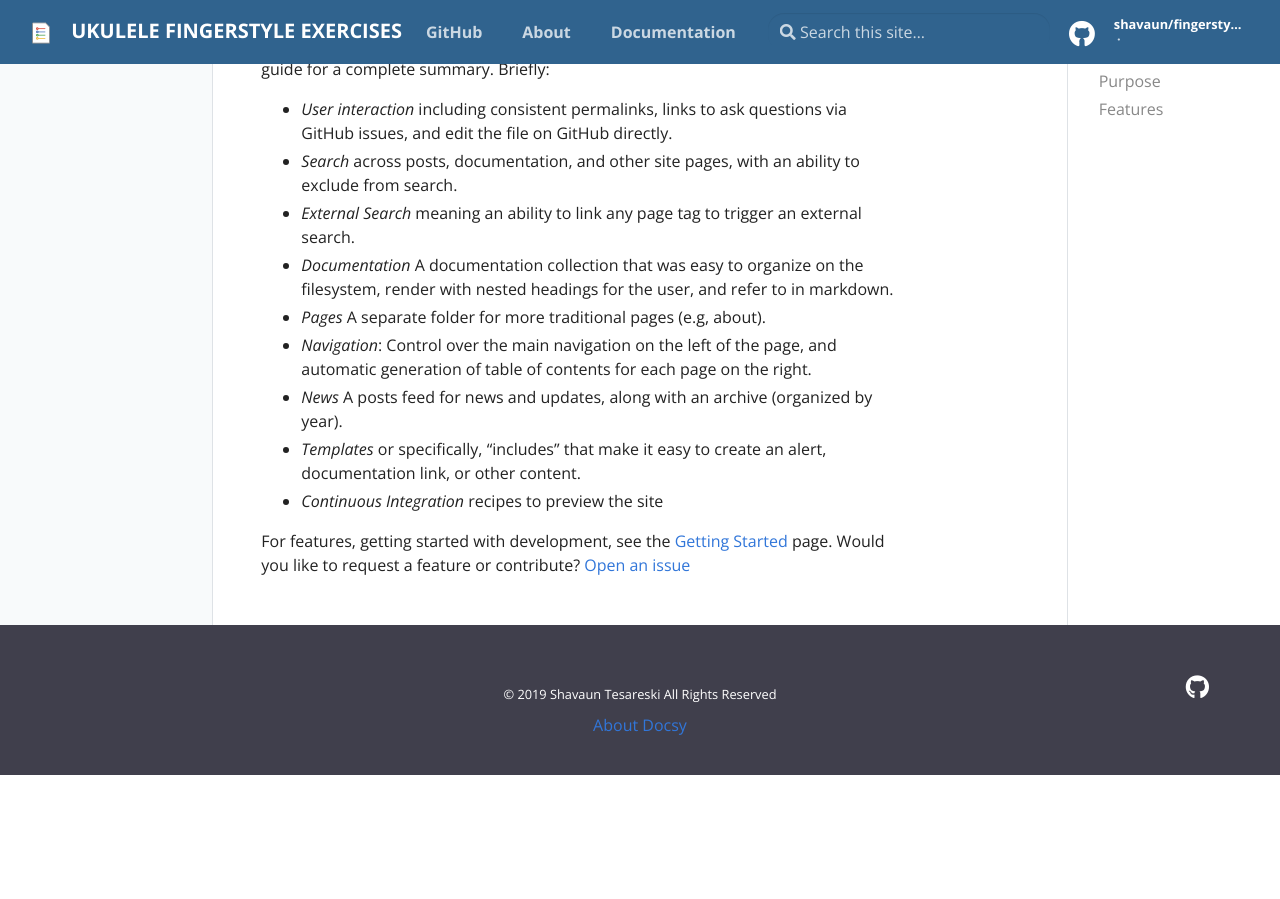
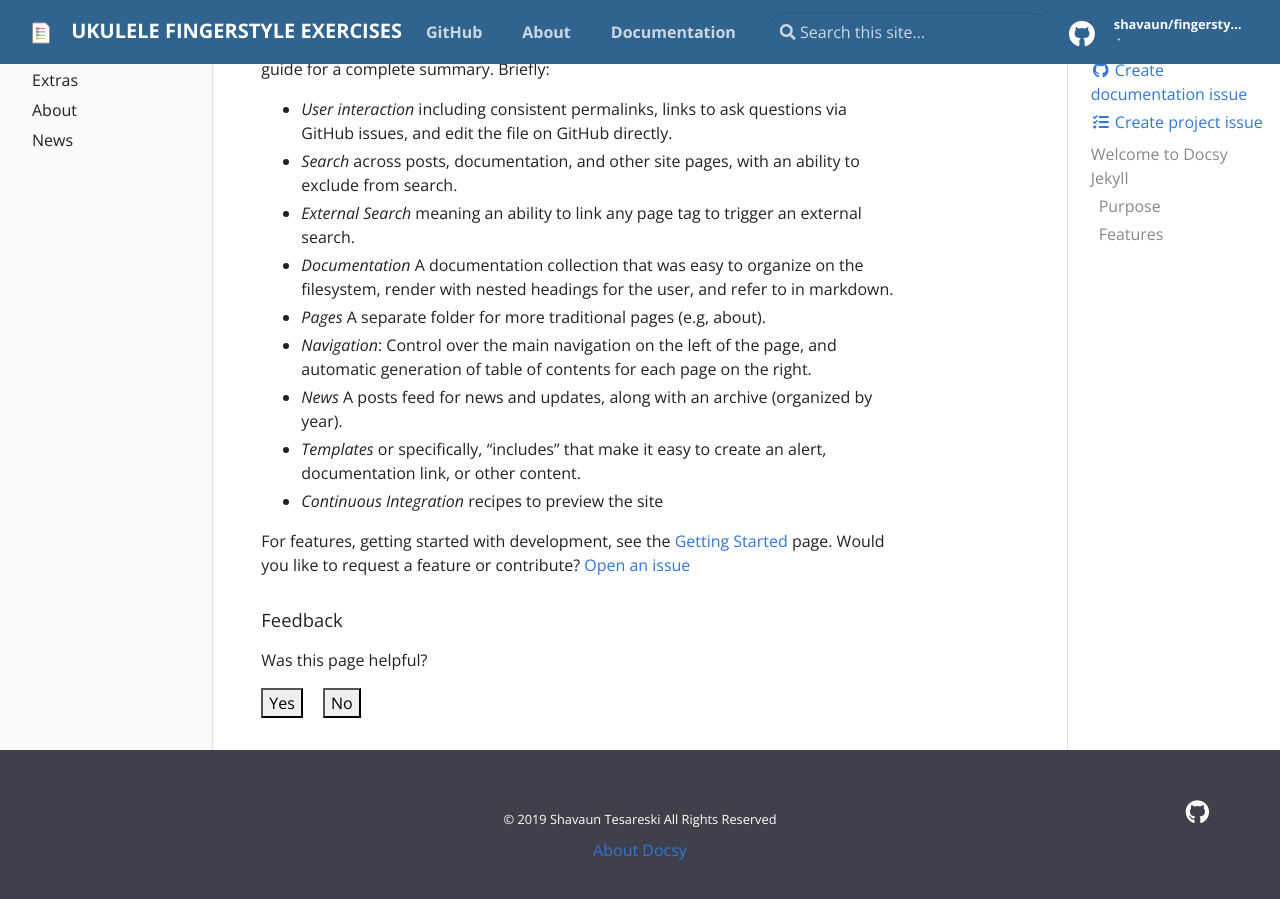
Before and after one commit to shavaun/fingerstyleukulele, a Jekyll site: the page built from pages/index.md, in a window 1280 px wide and 900 px high, scrolled down 885 px. Built offline with Jekyll 4.4.1, drawn with Linux system fonts in a browser that asks for light colours; before the commit the page ends 1660 px from its top, so only the background shows below that.

Commit message:
Update feedback.html

```diff
--- a/_includes/feedback.html
+++ b/_includes/feedback.html
@@ -13,6 +13,13 @@
     display: block;
   }
 </style>
-<p class="feedback--response">
-  Suggestions or questions? Please <a href="{{ site.repo }}/issues/new?labels={{ page.title }}">share your thoughts so we can improve this exercise.</a>.
+<h5 class="feedback--title">Feedback</h5>
+<p class="feedback--question">Was this page helpful?</p>
+<button class="feedback--answer feedback--answer-yes">Yes</button>
+<button class="feedback--answer feedback--answer-no">No</button>
+<p class="feedback--response feedback--response-yes">
+  Glad to hear it! Please <a href="{{ site.repo }}/issues/new">tell us how we can improve</a>.
 </p>
+<p class="feedback--response feedback--response-no">
+  Sorry to hear that. Please <a href="{{ site.repo  }}/issues/new">tell us how we can improve</a>.
+</p>
```
